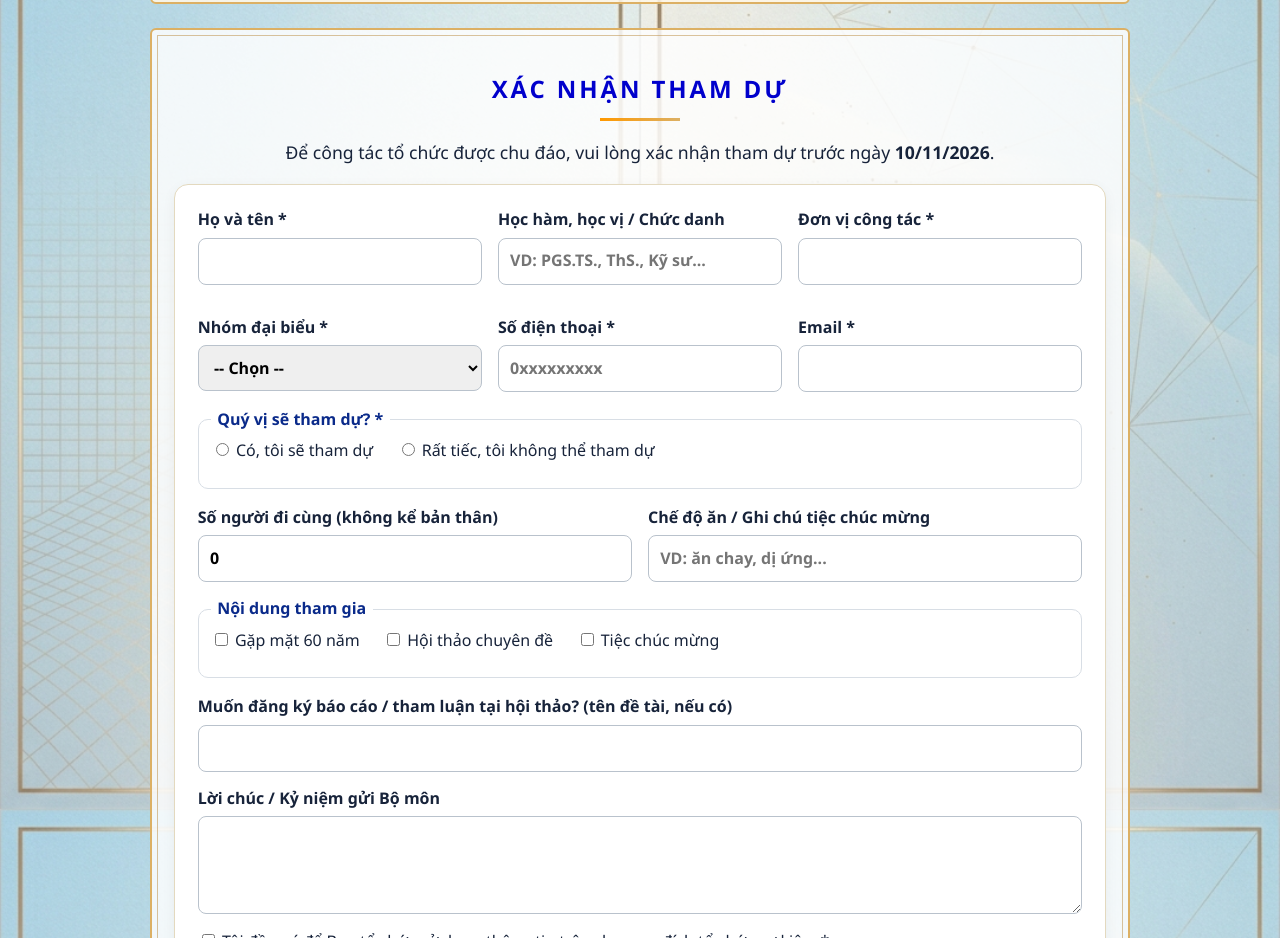
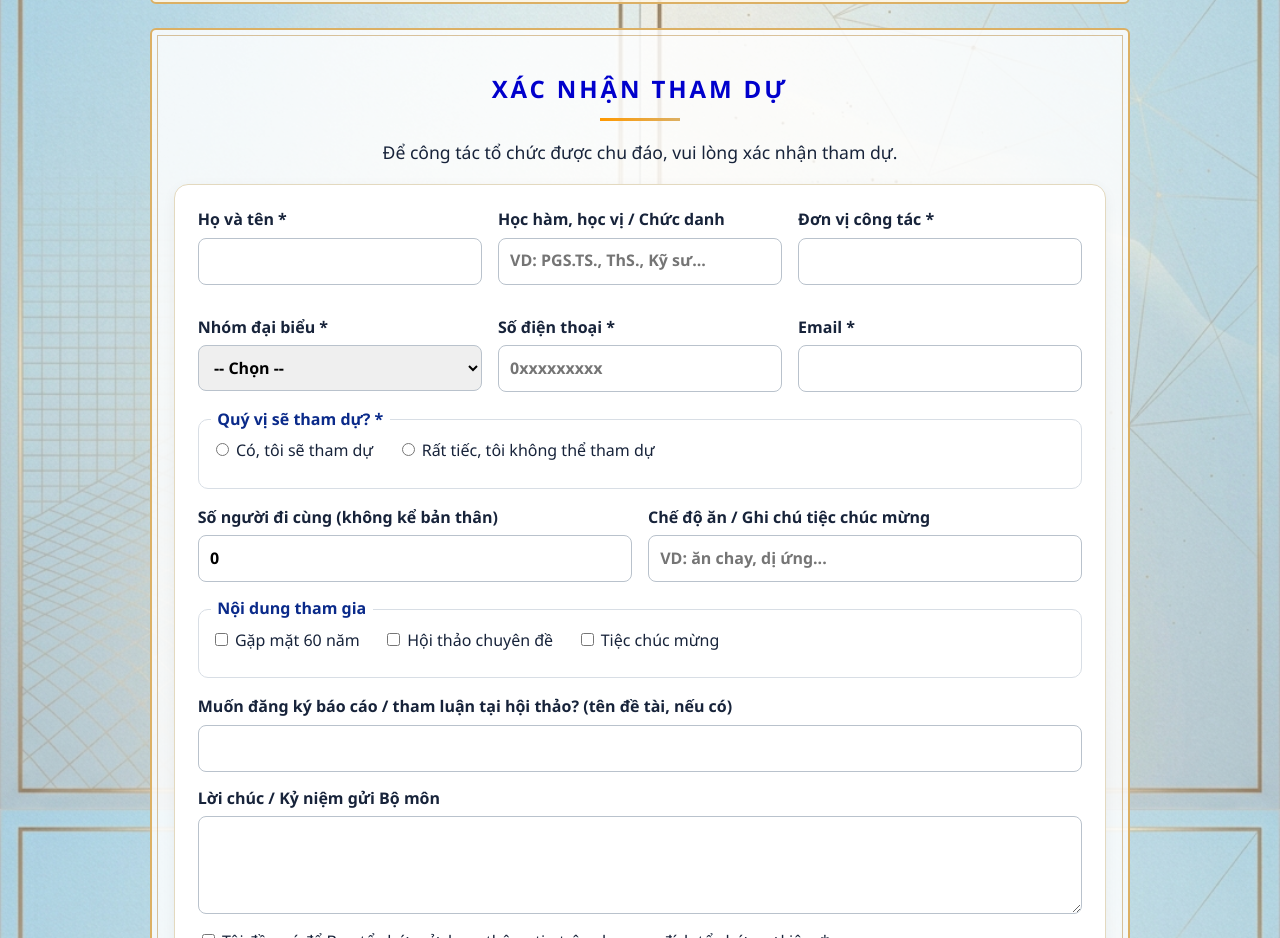
Before and after one commit to quocdungnguyen0810-ux/dkt60-thu-moi, a plain HTML site: page index.html in a window 1280 px wide. Shown: the part 2740-3678 px from the top of the page. Drawn offline with Linux system fonts and the light colour scheme.

Commit message:
Bo moc thoi gian han xac nhan tham du

```diff
--- a/app.js
+++ b/app.js
@@ -14,7 +14,6 @@ function tick() {
     .map(([v, l]) => `<div><b>${v}</b>${l}</div>`).join("");
 }
 tick(); setInterval(tick, 1000);
-$("#deadline").textContent = C.deadlineText;
 
 // ---- Sao chép STK ----
 $("#copyStk").addEventListener("click", async (e) => {
--- a/config.js
+++ b/config.js
@@ -1,7 +1,6 @@
 // Cấu hình chung của nền tảng thư mời
 window.CONFIG = {
   eventDate: "2026-11-18T14:00:00+07:00",   // Thời điểm bắt đầu chương trình
-  deadlineText: "10/11/2026",               // Hạn xác nhận (CHỈNH theo quyết định của BTC)
   // URL Web App của Google Apps Script (xem apps_script.gs). Để trống => lưu tạm trên trình duyệt (chỉ để thử nghiệm).
   endpoint: "https://script.google.com/macros/s/AKfycbyeImWBacg4o29PX70p-OG3MiiZXl25pby-FOEuZR7SA6qH9sGnl72PFvldFWnMiWQI/exec",
   // Mật khẩu trang quản trị chế độ cục bộ (chỉ mang tính nhắc nhở, KHÔNG phải bảo mật thực sự).
--- a/index.html
+++ b/index.html
@@ -61,7 +61,7 @@
 
 <section id="dang-ky" class="sec">
   <h2>XÁC NHẬN THAM DỰ</h2>
-  <p class="lead">Để công tác tổ chức được chu đáo, vui lòng xác nhận tham dự trước ngày <b id="deadline"></b>.</p>
+  <p class="lead">Để công tác tổ chức được chu đáo, vui lòng xác nhận tham dự.</p>
 
   <form id="regForm" novalidate>
     <div class="grid">
```
